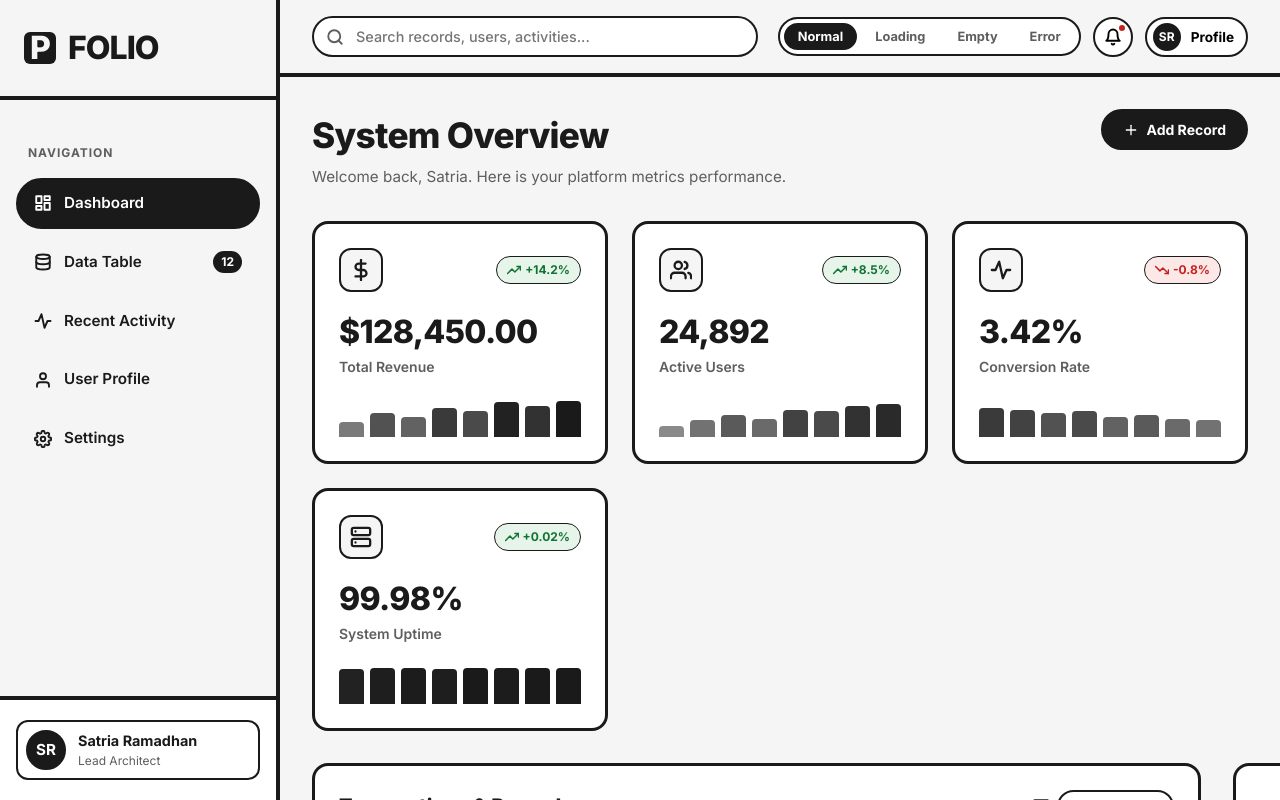
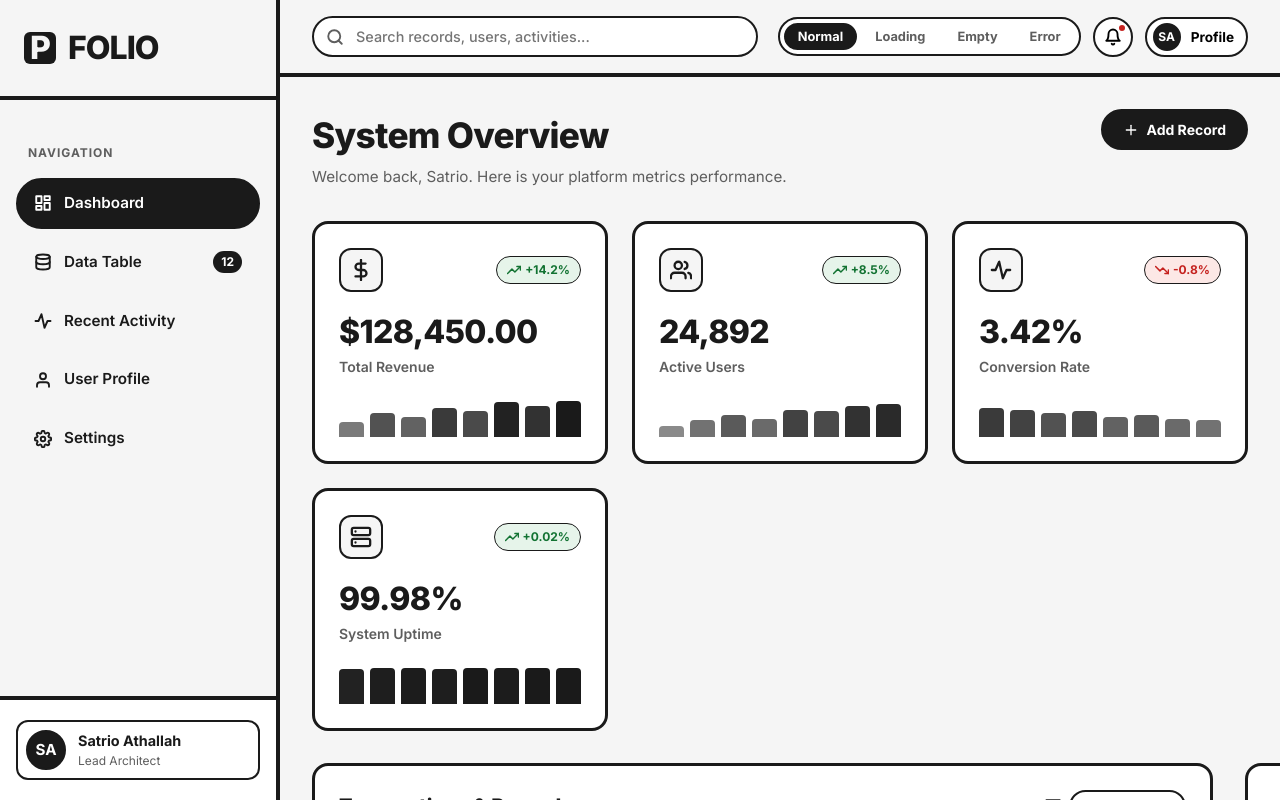
Before and after one commit to SatrioAthallah10/dashboard, a React (Vite) app: page / in a window 1280 px wide. Shown: the top 800 px of the page. Built offline with nearby package versions, Linux system fonts and the light colour scheme.

Commit message:
Update profile name to Satrio Athallah and email to satrioathallah13@gmail.com

```diff
--- a/src/App.jsx
+++ b/src/App.jsx
@@ -56,7 +56,7 @@ export default function App() {
       id: newId,
       name: 'New Developer',
       avatarInitials: 'ND',
-      email: `dev${newId}@example.com`,
+      email: 'satrioathallah13@gmail.com',
       role: 'Full-Stack Developer',
       status: 'Active',
       amount: '$2,500.00',
@@ -189,7 +189,7 @@ export default function App() {
                 {activeTab === 'activity' && 'Audit Log & Activity'}
                 {activeTab === 'settings' && 'Platform Settings'}
               </h1>
-              <p>Welcome back, Satria. Here is your platform metrics performance.</p>
+              <p>Welcome back, Satrio. Here is your platform metrics performance.</p>
             </div>
 
             <div className="action-group">
--- a/src/components/Header.jsx
+++ b/src/components/Header.jsx
@@ -83,7 +83,7 @@ export default function Header({
 
         <button className="header-user-btn" onClick={onOpenProfile}>
           <div className="avatar" style={{ width: '28px', height: '28px', fontSize: '0.75rem' }}>
-            <span>SR</span>
+            <span>SA</span>
           </div>
           <span style={{ fontSize: '0.85rem', fontWeight: 700 }}>Profile</span>
         </button>
--- a/src/components/Sidebar.jsx
+++ b/src/components/Sidebar.jsx
@@ -75,10 +75,10 @@ export default function Sidebar({
       <div className="sidebar-footer">
         <div className="sidebar-user-card" onClick={onOpenProfile}>
           <div className="avatar">
-            <span>SR</span>
+            <span>SA</span>
           </div>
           <div className="user-info">
-            <span className="user-name">Satria Ramadhan</span>
+            <span className="user-name">Satrio Athallah</span>
             <span className="user-role">Lead Architect</span>
           </div>
         </div>
--- a/src/components/UserProfileModal.jsx
+++ b/src/components/UserProfileModal.jsx
@@ -16,9 +16,9 @@ export default function UserProfileModal({ isOpen, onClose }) {
 
         <div className="modal-body">
           <div className="profile-hero">
-            <div className="profile-avatar-lg">SR</div>
+            <div className="profile-avatar-lg">SA</div>
             <div className="profile-hero-info">
-              <h2>Satria Ramadhan</h2>
+              <h2>Satrio Athallah</h2>
               <p>Senior Full-Stack Engineer</p>
             </div>
           </div>
@@ -40,7 +40,7 @@ export default function UserProfileModal({ isOpen, onClose }) {
 
           <div className="profile-field-group">
             <div className="profile-field-label">Email Address</div>
-            <div className="profile-field-value">satria.ramadhan@portfolio.dev</div>
+            <div className="profile-field-value">satrioathallah13@gmail.com</div>
           </div>
 
           <div className="profile-field-group">
--- a/src/mockData.js
+++ b/src/mockData.js
@@ -1,20 +1,20 @@
 export const initialTableData = [
-  { id: 101, name: 'Alex Rivera', avatarInitials: 'AR', email: 'alex.rivera@example.com', role: 'UI/UX Designer', status: 'Active', amount: '$1,250.00', date: '2026-09-25' },
-  { id: 102, name: 'Sophia Chen', avatarInitials: 'SC', email: 'sophia.c@example.com', role: 'Product Manager', status: 'Active', amount: '$3,400.00', date: '2026-09-24' },
-  { id: 103, name: 'Marcus Vance', avatarInitials: 'MV', email: 'marcus.v@example.com', role: 'Backend Engineer', status: 'Pending', amount: '$890.00', date: '2026-09-24' },
-  { id: 104, name: 'Elena Rostova', avatarInitials: 'ER', email: 'elena.r@example.com', role: 'Data Analyst', status: 'Completed', amount: '$4,150.00', date: '2026-09-23' },
-  { id: 105, name: 'Liam O\'Connor', avatarInitials: 'LO', email: 'liam.oc@example.com', role: 'DevOps Lead', status: 'Failed', amount: '$720.00', date: '2026-09-23' },
-  { id: 106, name: 'Amara Patel', avatarInitials: 'AP', email: 'amara.p@example.com', role: 'Frontend Developer', status: 'Active', amount: '$2,100.00', date: '2026-09-22' },
-  { id: 107, name: 'David Kim', avatarInitials: 'DK', email: 'david.k@example.com', role: 'Security Engineer', status: 'Pending', amount: '$1,850.00', date: '2026-09-21' },
-  { id: 108, name: 'Chloe Dubois', avatarInitials: 'CD', email: 'chloe.d@example.com', role: 'Content Strategist', status: 'Completed', amount: '$950.00', date: '2026-09-20' },
-  { id: 109, name: 'Tariq Al-Mansoor', avatarInitials: 'TA', email: 'tariq.a@example.com', role: 'QA Automation', status: 'Active', amount: '$1,400.00', date: '2026-09-19' },
-  { id: 110, name: 'Grace Hopper', avatarInitials: 'GH', email: 'grace.h@example.com', role: 'System Architect', status: 'Completed', amount: '$5,000.00', date: '2026-09-18' },
-  { id: 111, name: 'Carlos Mendez', avatarInitials: 'CM', email: 'carlos.m@example.com', role: 'Support Specialist', status: 'Failed', amount: '$420.00', date: '2026-09-17' },
-  { id: 112, name: 'Zoe Zhang', avatarInitials: 'ZZ', email: 'zoe.z@example.com', role: 'Cloud Architect', status: 'Active', amount: '$3,800.00', date: '2026-09-16' }
+  { id: 101, name: 'Alex Rivera', avatarInitials: 'AR', email: 'satrioathallah13@gmail.com', role: 'UI/UX Designer', status: 'Active', amount: '$1,250.00', date: '2026-09-25' },
+  { id: 102, name: 'Sophia Chen', avatarInitials: 'SC', email: 'satrioathallah13@gmail.com', role: 'Product Manager', status: 'Active', amount: '$3,400.00', date: '2026-09-24' },
+  { id: 103, name: 'Marcus Vance', avatarInitials: 'MV', email: 'satrioathallah13@gmail.com', role: 'Backend Engineer', status: 'Pending', amount: '$890.00', date: '2026-09-24' },
+  { id: 104, name: 'Elena Rostova', avatarInitials: 'ER', email: 'satrioathallah13@gmail.com', role: 'Data Analyst', status: 'Completed', amount: '$4,150.00', date: '2026-09-23' },
+  { id: 105, name: 'Liam O\'Connor', avatarInitials: 'LO', email: 'satrioathallah13@gmail.com', role: 'DevOps Lead', status: 'Failed', amount: '$720.00', date: '2026-09-23' },
+  { id: 106, name: 'Amara Patel', avatarInitials: 'AP', email: 'satrioathallah13@gmail.com', role: 'Frontend Developer', status: 'Active', amount: '$2,100.00', date: '2026-09-22' },
+  { id: 107, name: 'David Kim', avatarInitials: 'DK', email: 'satrioathallah13@gmail.com', role: 'Security Engineer', status: 'Pending', amount: '$1,850.00', date: '2026-09-21' },
+  { id: 108, name: 'Chloe Dubois', avatarInitials: 'CD', email: 'satrioathallah13@gmail.com', role: 'Content Strategist', status: 'Completed', amount: '$950.00', date: '2026-09-20' },
+  { id: 109, name: 'Tariq Al-Mansoor', avatarInitials: 'TA', email: 'satrioathallah13@gmail.com', role: 'QA Automation', status: 'Active', amount: '$1,400.00', date: '2026-09-19' },
+  { id: 110, name: 'Grace Hopper', avatarInitials: 'GH', email: 'satrioathallah13@gmail.com', role: 'System Architect', status: 'Completed', amount: '$5,000.00', date: '2026-09-18' },
+  { id: 111, name: 'Carlos Mendez', avatarInitials: 'CM', email: 'satrioathallah13@gmail.com', role: 'Support Specialist', status: 'Failed', amount: '$420.00', date: '2026-09-17' },
+  { id: 112, name: 'Zoe Zhang', avatarInitials: 'ZZ', email: 'satrioathallah13@gmail.com', role: 'Cloud Architect', status: 'Active', amount: '$3,800.00', date: '2026-09-16' }
 ];
 
 export const initialActivities = [
-  { id: 1, user: 'Satria Ramadhan', action: 'deployed production v2.4 build to US-East cluster', timestamp: '10 minutes ago', type: 'system' },
+  { id: 1, user: 'Satrio Athallah', action: 'deployed production v2.4 build to US-East cluster', timestamp: '10 minutes ago', type: 'system' },
   { id: 2, user: 'Sophia Chen', action: 'approved quarterly budget report for Q4', timestamp: '45 minutes ago', type: 'user' },
   { id: 3, user: 'Marcus Vance', action: 'submitted new pull request #142 for Auth service', timestamp: '2 hours ago', type: 'user' },
   { id: 4, user: 'Security Bot', action: 'blocked suspicious IP address 192.168.1.104', timestamp: '3 hours ago', type: 'security' },
```
